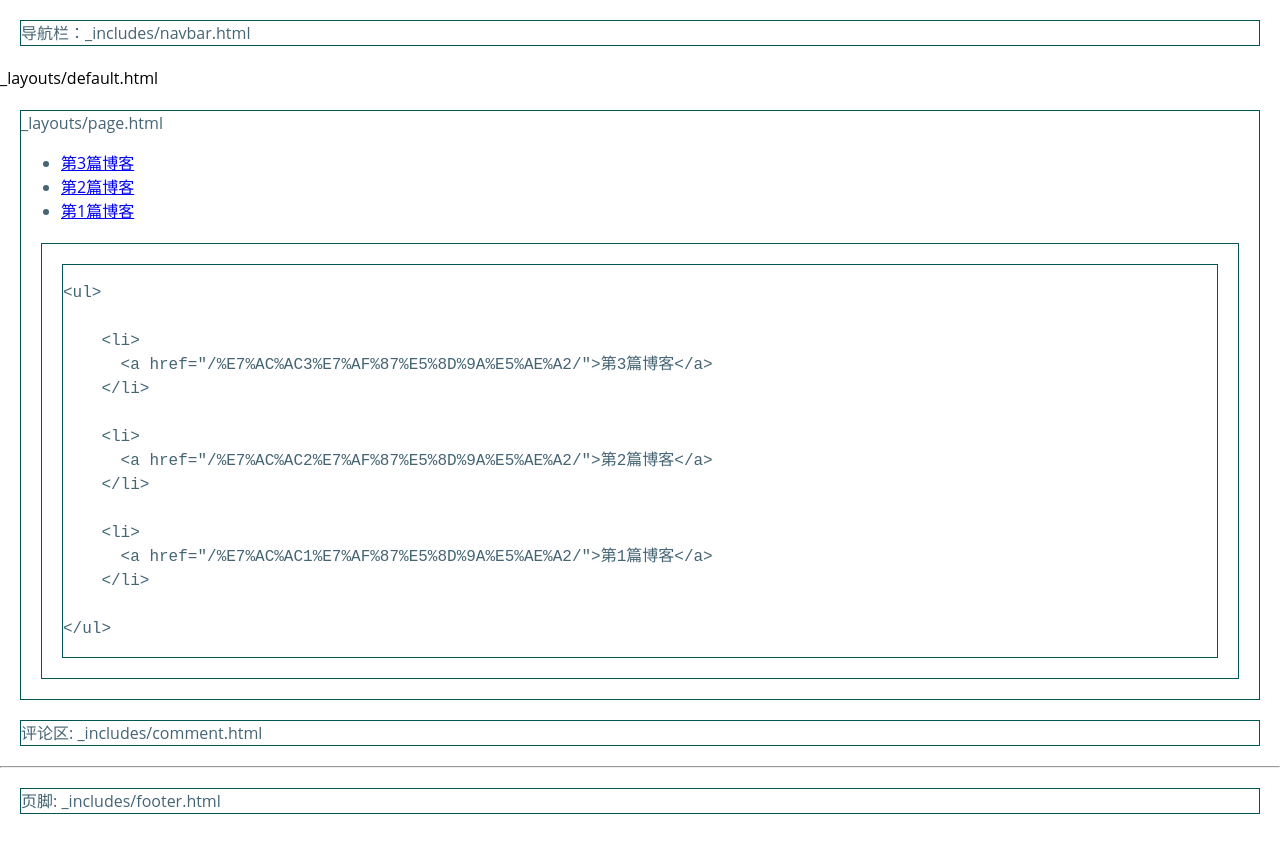
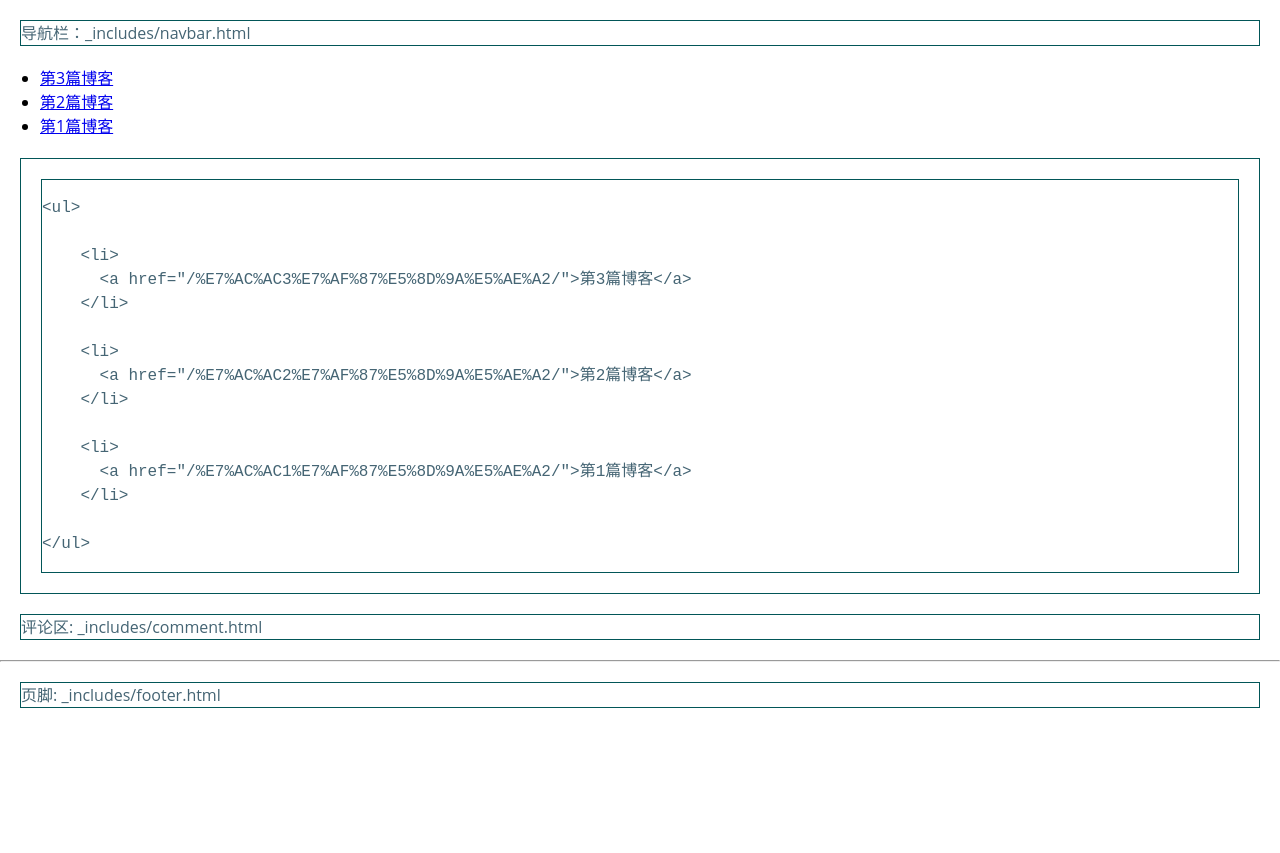
Before and after one commit to ihaiucom/test.blog, a Jekyll site: the page built from index.md, in a window 1280 px wide. Shown: the top 853 px of the page. Built offline with Jekyll 4.4.1, drawn with Linux system fonts in a browser that asks for light colours.

Commit message:
no message

```diff
--- a/_layouts/default.html
+++ b/_layouts/default.html
@@ -6,7 +6,6 @@
 <body>
 
     {% include navbar.html %}
-    _layouts/default.html
 
     {{ content }}
 
--- a/_layouts/page.html
+++ b/_layouts/page.html
@@ -3,7 +3,5 @@ layout: default
 ---
 
 <div>
-    _layouts/page.html
-
     {{ content }}
 </div>
--- a/index.md
+++ b/index.md
@@ -1,5 +1,5 @@
 ---
-layout: page
+layout: default
 ---
 
 
```
